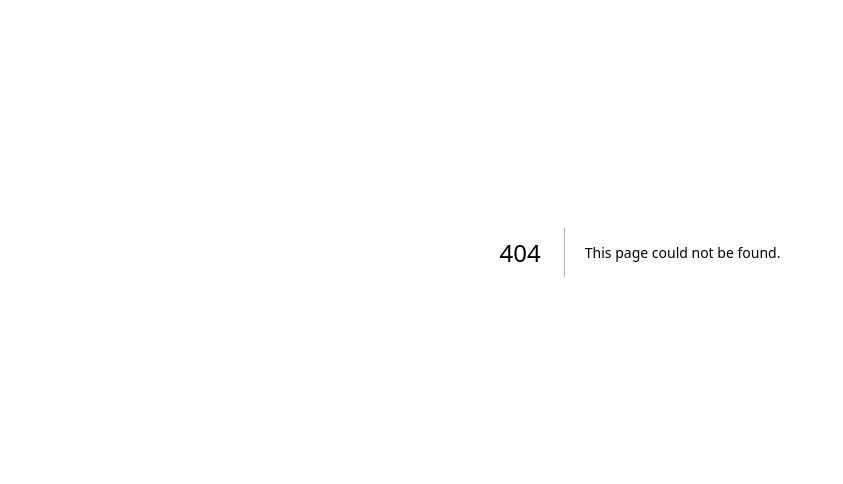
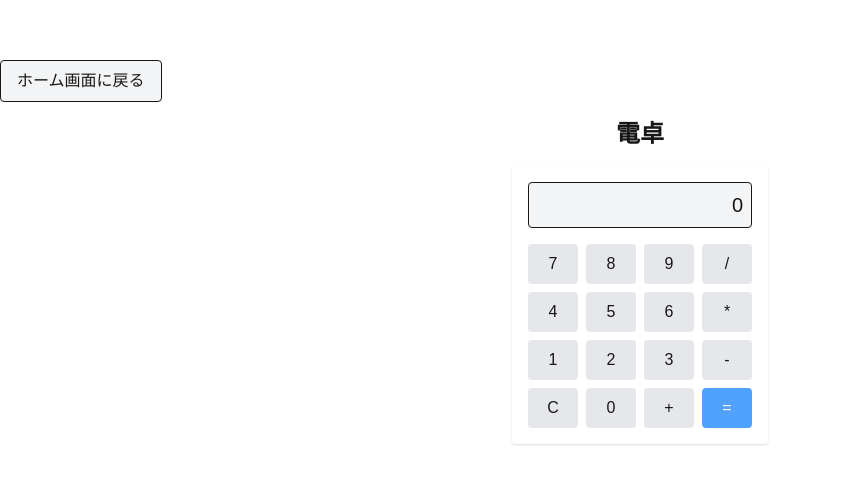
Before and after one commit to MafsafumiFullno/warikan_app, a Next.js app in the folder frontend/: page /calculator in a window 1280 px wide. Before the commit this address had no page. Shown: the part 148-632 px from the top of the page, without its empty margins (0-843 px from the left). Built offline with nearby package versions, Linux system fonts and the light colour scheme.

Commit message:
フロントエンド_ホーム画面、電卓機能、プロジェクトリスト機能の追加

```diff
--- /dev/null
+++ b/frontend/src/pages/calculator.tsx
@@ -0,0 +1,53 @@
+import { useState } from "react";
+import Link from "next/link";
+
+export default function Calculator() {
+  const [input, setInput] = useState<string>("");
+
+  const handleClick = (value: string) => {
+    setInput((prev) => prev + value);
+  };
+
+  const handleClear = () => {
+    setInput("");
+  };
+
+  const handleEqual = () => {
+    try {
+      // eslint-disable-next-line no-eval
+      const result = eval(input);
+      setInput(String(result));
+    } catch {
+      setInput("エラー");
+    }
+  };
+
+  return (
+    <main className="flex flex-col items-center justify-center min-h-screen">
+      <Link href="/home" className="mb-4 self-start">
+        <button className="px-4 py-2 border rounded bg-gray-100">ホーム画面に戻る</button>
+      </Link>
+      <h1 className="text-2xl font-bold mb-4">電卓</h1>
+      <div className="w-64 bg-white p-4 rounded shadow">
+        <div className="mb-4 text-right text-xl border p-2 rounded bg-gray-100 min-h-[2.5rem]">
+          {input || "0"}
+        </div>
+        <div className="grid grid-cols-4 gap-2">
+          {[7,8,9,"/"].map((v) => (
+            <button key={v} className="py-2 bg-gray-200 rounded" onClick={() => handleClick(String(v))}>{v}</button>
+          ))}
+          {[4,5,6,"*"].map((v) => (
+            <button key={v} className="py-2 bg-gray-200 rounded" onClick={() => handleClick(String(v))}>{v}</button>
+          ))}
+          {[1,2,3,"-"].map((v) => (
+            <button key={v} className="py-2 bg-gray-200 rounded" onClick={() => handleClick(String(v))}>{v}</button>
+          ))}
+          <button className="py-2 bg-gray-200 rounded" onClick={handleClear}>C</button>
+          <button className="py-2 bg-gray-200 rounded" onClick={() => handleClick("0")}>0</button>
+          <button className="py-2 bg-gray-200 rounded" onClick={() => handleClick("+")}>+</button>
+          <button className="py-2 bg-blue-400 text-white rounded" onClick={handleEqual}>=</button>
+        </div>
+      </div>
+    </main>
+  );
+}
--- a/frontend/src/pages/home.tsx
+++ b/frontend/src/pages/home.tsx
@@ -1,20 +1,73 @@
 import Link from 'next/link';
+import { useState } from 'react';
 
 export default function Home() {
+  const [isModalOpen, setIsModalOpen] = useState(false);
+  const [projectName, setProjectName] = useState('');
+  const [projectDescription, setProjectDescription] = useState('');
+  const handleAddProject = () => {
+    // 今後、ここでAPI送信などを実装
+    console.log('新規プロジェクト名:', projectName);
+    console.log('プロジェクトの説明:', projectDescription);
+    setProjectName('');
+    setProjectDescription('');
+    setIsModalOpen(false);
+  };
+
   return (
     <main className="flex flex-col items-center justify-center min-h-screen">
       <h1 className="text-3xl font-bold mb-8">ホーム画面</h1>
       <div className="flex flex-col gap-4">
         <Link href="/calculator">
-          <button className="px-4 py-2 border rounded">電卓機能</button>
+          <button className="px-4 py-2 border rounded">電卓</button>
         </Link>
-        <Link href="/tasks">
-          <button className="px-4 py-2 border rounded">タスク一覧</button>
+        <Link href="/projectslist">
+          <button className="px-4 py-2 border rounded">プロジェクト一覧</button>
         </Link>
-        <Link href="/tasks/new">
-          <button className="px-4 py-2 border rounded">タスク追加</button>
-        </Link>
+        <button
+          onClick={() => setIsModalOpen(true)}
+          className="px-4 py-2 border rounded transition-colors duration-300 hover:bg-gray-100"
+        >
+          プロジェクト追加
+        </button>
       </div>
+
+      {isModalOpen && (
+        <div className="fixed inset-0 bg-black bg-opacity-50 flex items-center justify-center z-50">
+          <div className="bg-white p-6 rounded-lg w-80 shadow-md">
+            <h2 className="text-xl mb-4">プロジェクト追加</h2>
+            <input
+              type="text"
+              value={projectName}
+              onChange={(e) => setProjectName(e.target.value)}
+              placeholder="プロジェクト名"
+              className="w-full px-3 py-2 mb-4 border rounded"
+              required
+            />
+            <textarea
+              value={projectDescription}
+              onChange={(e) => setProjectDescription(e.target.value)}
+              placeholder="プロジェクトの説明"
+              className="w-full px-3 py-2 mb-4 border rounded resize-y min-h-[100px]"
+              required
+            />
+            <div className="flex justify-end gap-2">
+              <button
+                onClick={() => setIsModalOpen(false)}
+                className="px-4 py-2 border rounded hover:bg-gray-100"
+              >
+                閉じる
+              </button>
+              <button
+                onClick={handleAddProject}
+                className="px-4 py-2 border rounded bg-blue-500 text-white hover:bg-blue-600"
+              >
+                追加
+              </button>
+            </div>
+          </div>
+        </div>
+      )}
     </main>
   );
 }
--- /dev/null
+++ b/frontend/src/pages/projectslist.tsx
@@ -0,0 +1,25 @@
+import { useState } from "react";
+import Link from "next/link";
+
+export default function ProjectsList() {
+    const [projects, setProjects] = useState([
+        { id: 1, name: "Project A" },
+        { id: 2, name: "Project B" },
+        { id: 3, name: "Project C" },
+    ]);
+
+    return (
+        <div>
+            <h1>プロジェクト一覧</h1>
+            <ul>
+                {projects.map((project) => (
+                <li key={project.id}>
+                    <Link href={`/projects/${project.id}`}>
+                    {project.name}
+                    </Link>
+                </li>
+                ))}
+            </ul>
+        </div>
+    );
+}
```
Also changed, not shown: 1 other file (tests, documents, lock files or other folders).
